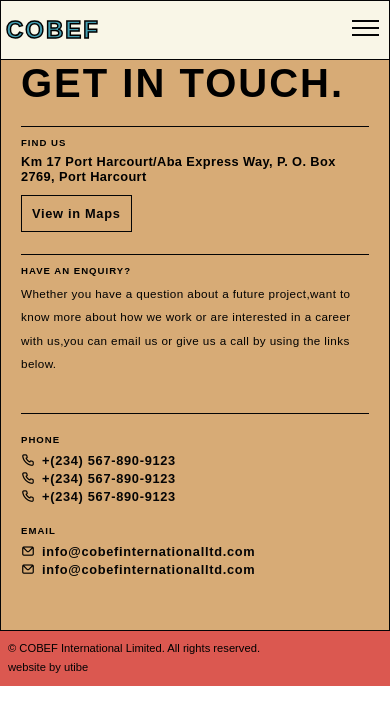
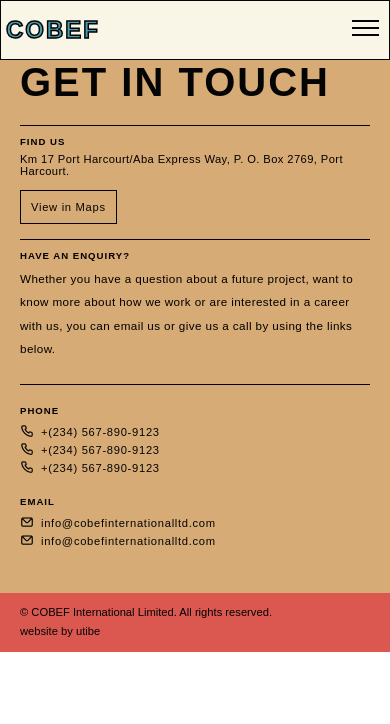
Before and after one commit to utibeinyangetuk/cobef, a Vue app: page /contact in a window 390 px wide. Shown: the top 724 px of the page. Built offline with nearby package versions, Linux system fonts and the light colour scheme; a web font is replaced by a local one.

Commit message:
Minor Refactoring

```diff
--- a/src/components/Footer.vue
+++ b/src/components/Footer.vue
@@ -27,6 +27,7 @@
          display: flex;
          flex-direction: column;
          line-height: 1.7em;
+         padding: 10px 20px;
       }
    }
 </style>
--- a/src/views/ContactUs.vue
+++ b/src/views/ContactUs.vue
@@ -1,19 +1,19 @@
 <template>
    <div class="container">
-      <div class="section1"></div>
+      <div class="section1" />
       <div class="section2">
-         <h1>Get in touch.</h1>
+         <h1>Get in touch</h1>
          <div class="find-us">
             <h2>Find us</h2>
-            <p>Km 17 Port Harcourt/Aba Express Way, P. O. Box 2769, Port Harcourt</p>
+            <p>Km 17 Port Harcourt/Aba Express Way, P. O. Box 2769, Port Harcourt.</p>
             <a href="https://www.google.com/maps/place/Cobef+International+Limited" target="_blank" class="button">
                View in Maps
             </a>
          </div>
          <div class="enquiry">
             <h2>Have an enquiry?</h2>
-            <p>Whether you have a question about a future project,want to know more about how
-               we work or are interested in a career with us,you can email us or give us a call by
+            <p>Whether you have a question about a future project, want to know more about how
+               we work or are interested in a career with us, you can email us or give us a call by
                using the links below.
             </p>
          </div>
@@ -55,13 +55,11 @@
       display: flex;
       flex-direction: column;
       background-color: var(--background3);
-      border: var(--border);
    }
 
    .section2 a {
       color: var(--pry-text);
-      font-size: .8em;
-      font-weight: 700;
+      font-size: .7em;
       letter-spacing: .7px;
       margin-left: 7px;
    }
@@ -72,11 +70,11 @@
       text-align: center;
       font-size: 14px;
       margin-bottom: .7em;
-      color: var(--sec-text-color);
+      color: var(--pry-text);
    }
 
    .section2 h1 {
-      color: var(--pry-text-color);
+      color: var(--pry-text);
       letter-spacing: 2px;
       font-size: 3.8em;
       margin-bottom: 20px;
@@ -86,14 +84,14 @@
    .find-us,
    .links,
    .enquiry {
-      margin-bottom: 2em;
+      margin-bottom: 1.5em;
       border-top: var(--border);
    }
 
    .find-us h2,
    .enquiry h2,
    .links h2 {
-      font-weight: 600;
+      font-weight: bold;
       font-size: .6em;
       margin-bottom: 6px;
       margin-top: 10px;
@@ -102,10 +100,9 @@
    }
 
    .find-us p {
-      font-size: .8em;
+      font-size: .7em;
       letter-spacing: .4px;
       margin-bottom: 20px;
-      font-weight: 700;
    }
 
    .find-us a {
@@ -122,28 +119,11 @@
    .enquiry p {
       font-size: .73em;
       letter-spacing: .4px;
-      margin-bottom: 6px;
       line-height: 2em;
-   }
-
-   .links {
-      display: grid;
-      grid-template-columns: repeat(auto-fit, minmax(300px, 1fr));
    }
 
    .links a:hover {
       text-decoration: underline;
-   }
-
-   .logo-wrapper img {
-      height: 80px;
-      width: 80px;
-   }
-
-   .footer-wrapper {
-      width: 35%;
-      display: flex;
-      justify-content: space-between;
    }
 
    @media only screen and (max-width:920px) {
```
